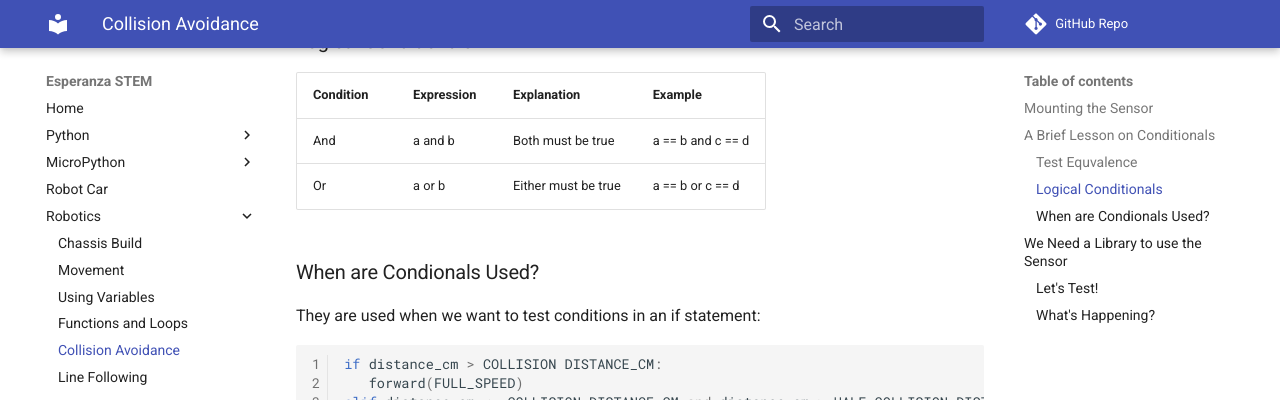
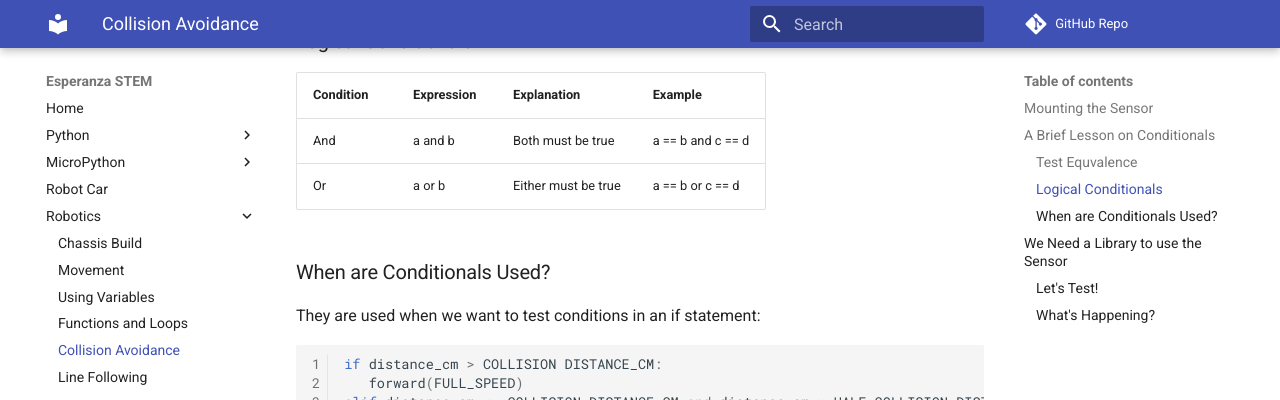
Before and after one commit to jetannenbaum/esperanzaSTEM, an MkDocs documentation site: the page built from docs/robotics/ultrasonicSensor.md, in a window 1280 px wide and 900 px high, scrolled down 1849 px. Shown: the top 400 px of the window. Built offline with MkDocs 1.6.1 and Material for MkDocs 9.7.7, drawn with Linux system fonts in a browser that asks for light colours; comment, search, counter and statistics services are not loaded.

Commit message:
Fixed a typo

```diff
--- a/docs/robotics/ultrasonicSensor.md
+++ b/docs/robotics/ultrasonicSensor.md
@@ -41,7 +41,7 @@ Condition | Expression | Explanation | Example
 And | a and b | Both must be true | a == b and c == d
 Or | a or b | Either must be true | a == b or c == d
 
-### When are Condionals Used?
+### When are Conditionals Used?
 
 They are used when we want to test conditions in an if statement:
 
```
